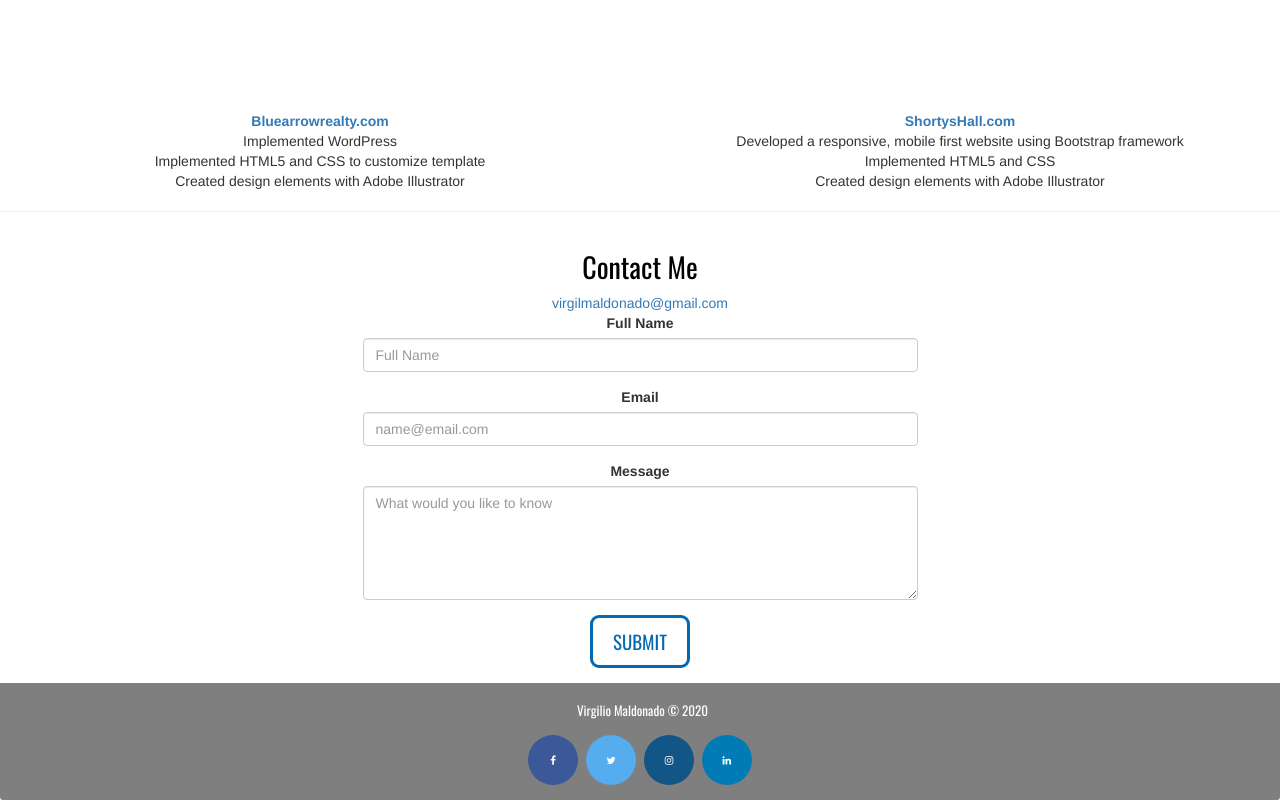
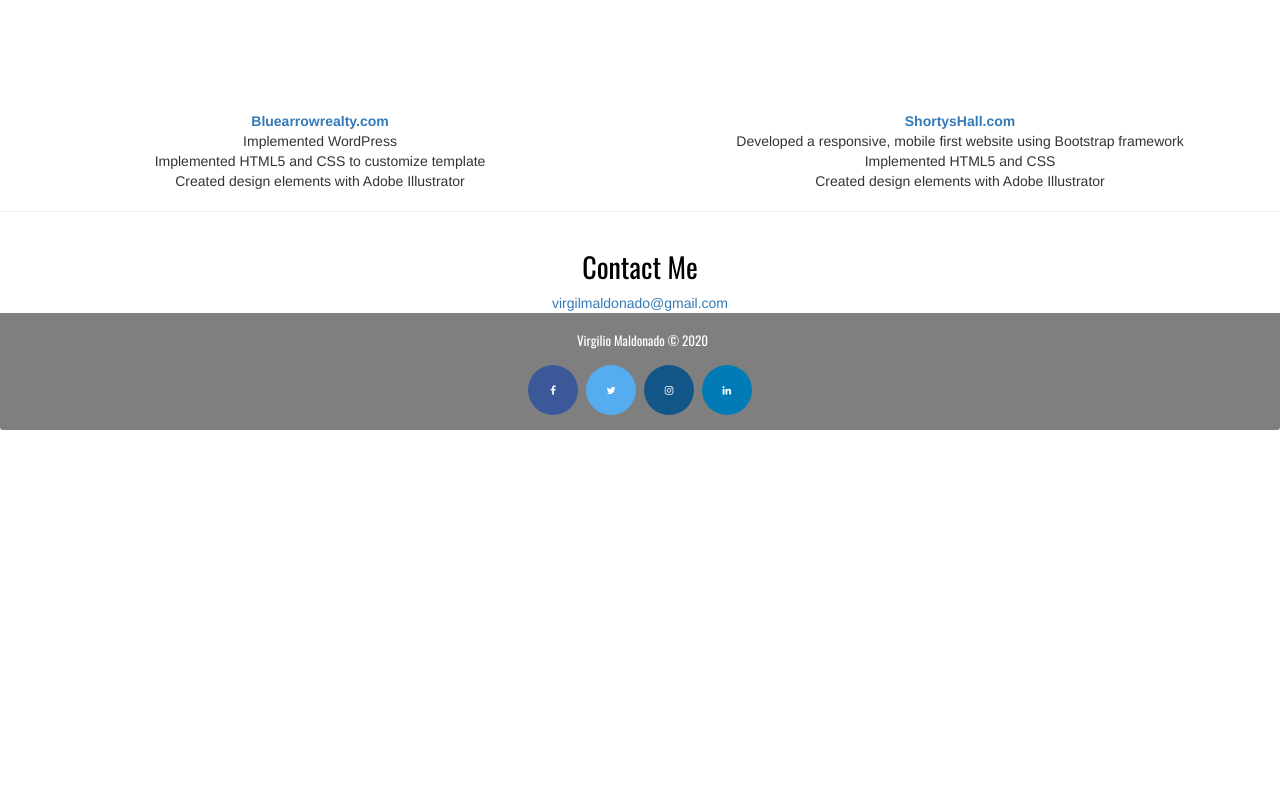
Before and after one commit to virgilmaldonado/virgilmaldonado.github.io, a plain HTML site: page index.html in a window 1280 px wide. Shown: the part 2124-2924 px from the top of the page. After the commit the page ends 2554 px from the top, so only its background shows below. Drawn offline with nearby package versions, Linux system fonts and the light colour scheme.

Commit message:
Commented out form

```diff
--- a/index.html
+++ b/index.html
@@ -97,7 +97,7 @@
 				<div id="contactView" class="container-fluid text-center">
 					<h2>Contact Me</h2>
 					<a href="mailto:virgilmaldonado@gmail.com">virgilmaldonado@gmail.com</a>
-					<form method="POST" action="mailto:virgilmaldonado@gmail.com" enctype="text/plain">
+				<!--	<form method="POST" action="mailto:virgilmaldonado@gmail.com" enctype="text/plain">
 						<fieldset>
 							<div class="container form-group">
 								<div class="row">
@@ -127,7 +127,7 @@
 								<button type="submit" class="btn btn-default">Submit</button>
 							</div>
 						</fieldset>
-					</form>
+					</form> -->
 				</div>
 			</section>
 		</main>
```
